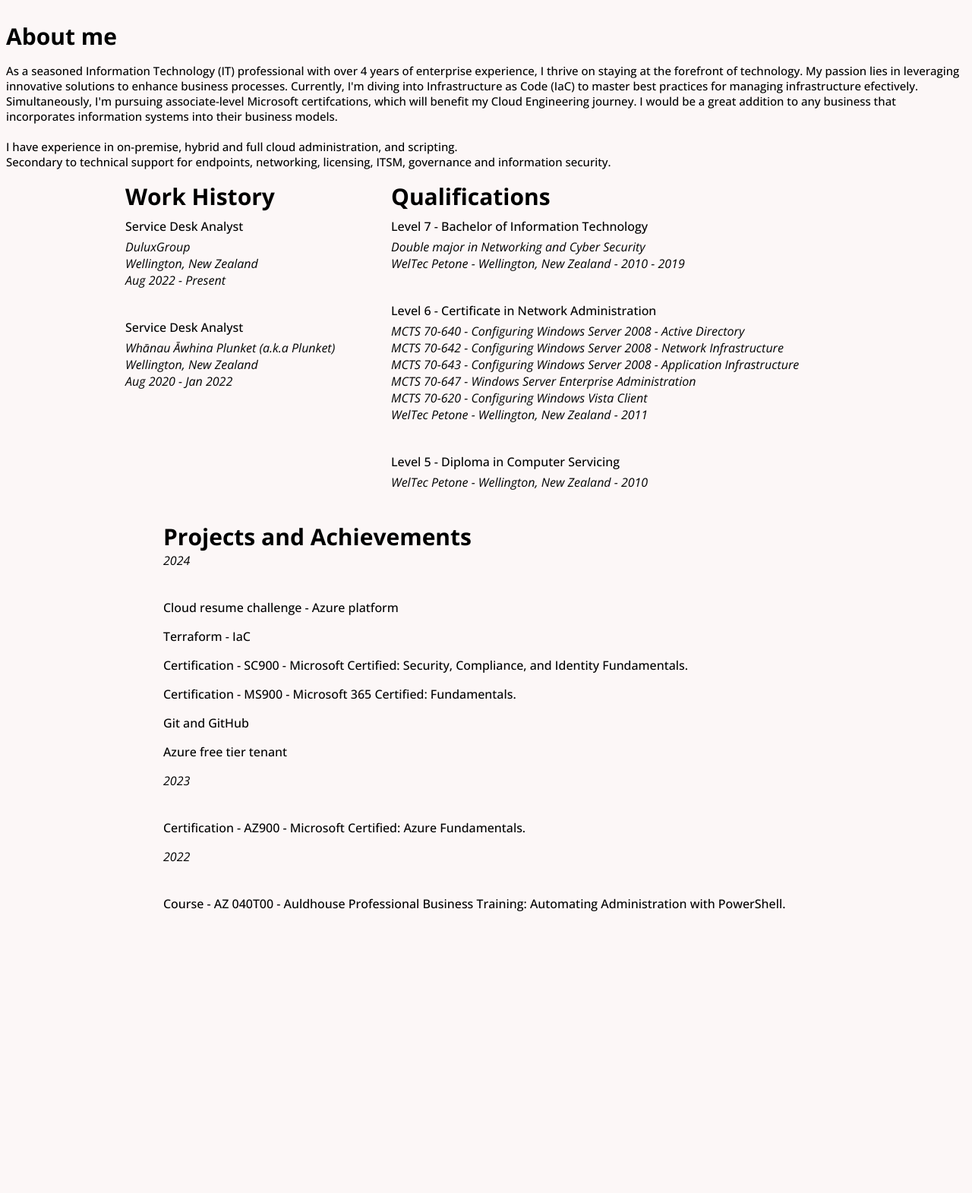
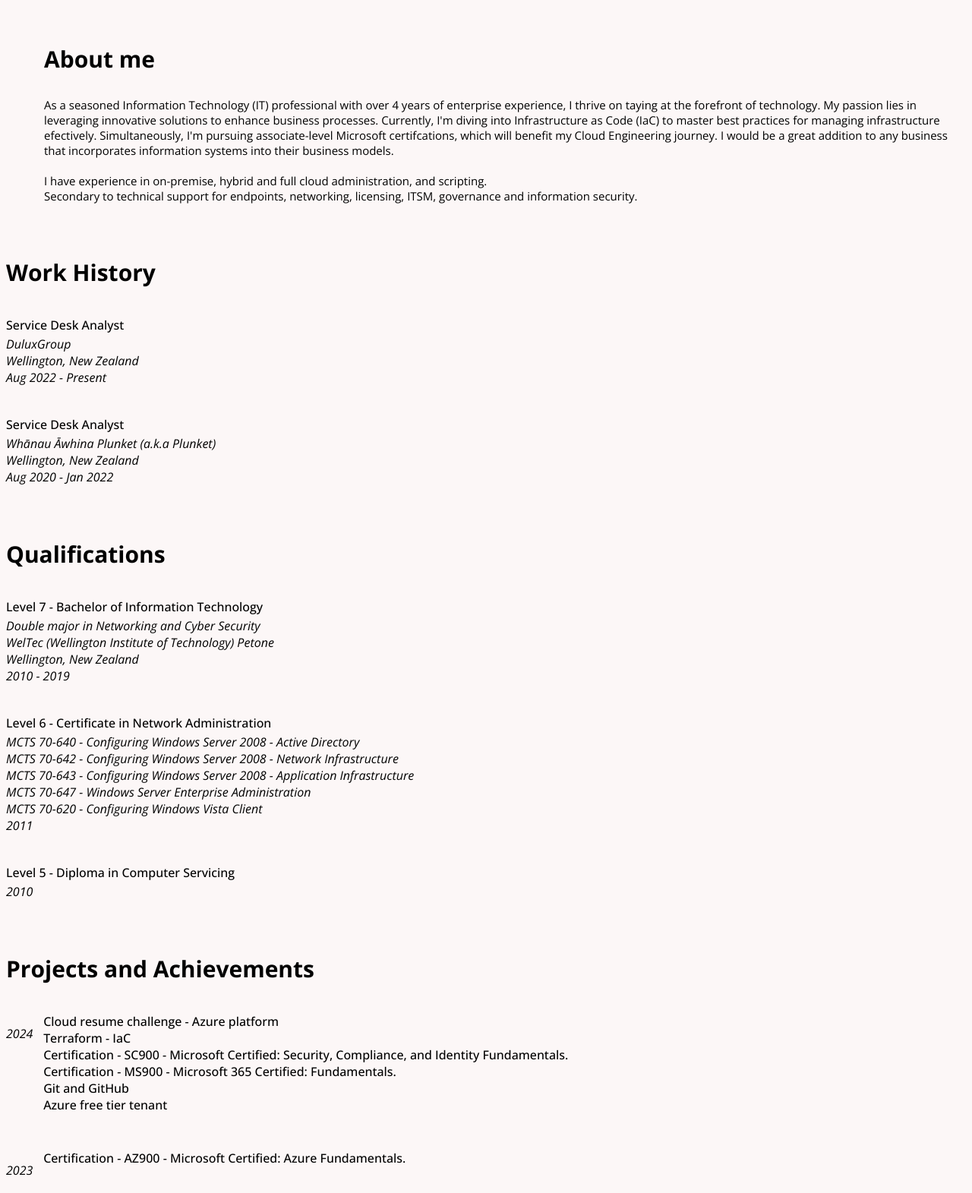
Before and after one commit to Obed213/TF-AZ-CloudResume, a plain HTML site: page index.html in a window 1280 px wide. Shown: the part 380-1951 px from the top of the page at 76% size. Before the commit the page ends 1605 px from the top, so only its background shows below. Drawn offline with nearby package versions, Linux system fonts and the light colour scheme.

Commit message:
local commit
updated index.html and main.css

```diff
--- a/index.html
+++ b/index.html
@@ -1,7 +1,7 @@
 <!DOCTYPE html>
 <html>
   <head>
-    <title>Resume - Obed Medara</title>
+    <title>Obed's Resume</title>
 
     <meta charset="utf-8" />
     <meta name="viewport" content="width=device-width, initial-scale=1, user-scalable=no" />
@@ -15,10 +15,11 @@
     <link rel="stylesheet" href="styles/main.css" />
   </head>
 
+  <!-- ========================= -->
+
   <body>
 
-    <!-- PAGE 1 -->
-    <div class="page1">
+    <section id="personalStatement">
       <p class="Page1Heading">Hi, I'm Obed<p>
       <p>This is my Cloud Resume which I created as part of the Cloud Resume Challenge using the Azure platform.</p>
       <h4>Socials</h4>
@@ -29,29 +30,30 @@
           <a href="https://www.youtube.com/@adonbilivit2136" target="_blank"><i class="fa-brands fa-youtube" style="color: rgb(255, 255, 255)"></i></a>
         </span>
       </ul>
-    </div>
+    </section>
 
+    <!-- ========================= -->
 
-    <!-- PAGE 2 -->
-    <!-- ABOUT ME -->
-    <div>
-      <strong class="sectionTitle">About me</strong>
+    <section id="aboutMe">
+      <P class="sectionTitle">About me</P>
 
-      <div class="page2_personalStatement">
-        <p>As a seasoned Information Technology (IT) professional with over 4 years of enterprise experience, I thrive on staying at the forefront of technology.
-          My passion lies in leveraging innovative solutions to enhance business processes. Currently, I'm diving into Infrastructure as Code (IaC) to master best
-          practices for managing infrastructure efectively. Simultaneously, I'm pursuing associate-level Microsoft certifcations, which will benefit my Cloud
-          Engineering journey. I would be a great addition to any business that incorporates information systems into their business models. <br><br>
-          I have experience in on-premise, hybrid and full cloud administration, and scripting.<br>
-          Secondary to technical support for endpoints, networking, licensing, ITSM, governance and information security.</p>
-      </div>
-    </div>
+      <p class="page2_personalStatement">
+        As a seasoned Information Technology (IT) professional with over 4 years of enterprise experience, I thrive on
+        taying at the forefront of technology. My passion lies in leveraging innovative solutions to enhance business processes. Currently, I'm diving
+        into Infrastructure as Code (IaC) to master best practices for managing infrastructure efectively. Simultaneously, I'm pursuing associate-level
+        Microsoft certifcations, which will benefit my Cloud Engineering journey. I would be a great addition to any business that incorporates
+        information systems into their business models.<br><br>
+        I have experience in on-premise, hybrid and full cloud administration, and scripting.<br>
+        Secondary to technical support for endpoints, networking, licensing, ITSM, governance and information security.
+      </p>
 
+    </section>
 
-    <!-- WORK HISTORY -->
-    <div class="page3">
+    <!-- ========================= -->
+
+    <section id="resume">
       <div class="page3_workhistory">
-        <strong class="sectionTitle">Work History</strong>
+        <P class="sectionTitle">Work History</P>
 
         <div>
           <p class="subHeading">Service Desk Analyst</p>
@@ -64,14 +66,14 @@
         </div>
       </div>
 
+      <!-- ========================= -->
 
-      <!-- QUALIFICATIONS -->
       <div class="page3_qualifications">
-        <strong class="sectionTitle">Qualifications</strong>
+        <P class="sectionTitle">Qualifications</P>
 
         <div>
           <p class="subHeading">Level 7 - Bachelor of Information Technology</p>
-          <p class="italicText">Double major in Networking and Cyber Security<br>WelTec Petone - Wellington, New Zealand - 2010 - 2019</p>
+          <p class="italicText">Double major in Networking and Cyber Security<br>WelTec (Wellington Institute of Technology) Petone<br>Wellington, New Zealand<br>2010 - 2019</p>
         </div>
 
         <div>
@@ -83,42 +85,52 @@
             MCTS 70-643 - Configuring Windows Server 2008 - Application Infrastructure<br>
             MCTS 70-647 - Windows Server Enterprise Administration<br>
             MCTS 70-620 - Configuring Windows Vista Client<br>
-            WelTec Petone - Wellington, New Zealand - 2011
+            2011
           </p>
         </div>
 
         <div>
           <p class="subHeading">Level 5 - Diploma in Computer Servicing</p>
-          <p class="italicText">WelTec Petone - Wellington, New Zealand - 2010</p>
+          <p class="italicText">2010</p>
         </div>
       </div>
 
+      <!-- ========================= -->
 
-      <!-- PROJECTS AND ACHIEVEMENTS -->
       <div class="page3_projectsAndAchievements">
-        <strong class="sectionTitle">Projects and Achievements</strong>
+        <P class="sectionTitle">Projects and Achievements</P>
 
         <div>
-          <p class="italicText">2024</p>
-          <p>Cloud resume challenge - Azure platform</p>
-          <p>Terraform - IaC</p>
-          <p>Certification - SC900 - Microsoft Certified: Security, Compliance, and Identity Fundamentals.</p>
-          <p>Certification - MS900 - Microsoft 365 Certified: Fundamentals.</p>
-          <p>Git and GitHub</p>
-          <p>Azure free tier tenant</p>
+          <div class="page3_year">
+            <p>2024</p>
+          </div>
+
+          <p class="page3_projects">Cloud resume challenge - Azure platform<br>
+            Terraform - IaC<br>
+            Certification - SC900 - Microsoft Certified: Security, Compliance, and Identity Fundamentals.<br>
+            Certification - MS900 - Microsoft 365 Certified: Fundamentals.<br>
+            Git and GitHub<br>
+            Azure free tier tenant<br>
+          </p>
         </div>
 
         <div>
-          <p class="italicText">2023</p>
-          <p>Certification - AZ900 - Microsoft Certified: Azure Fundamentals.</p>
+          <div class="page3_year">
+            <p>2023</p>
+          </div>
+
+          <p class="page3_projects">Certification - AZ900 - Microsoft Certified: Azure Fundamentals.</p>
         </div>
 
         <div>
-          <p class="italicText">2022</p>
-          <p>Course - AZ 040T00 - Auldhouse Professional Business Training: Automating Administration with PowerShell.</p>
+          <div class="page3_year">
+            <p>2022</p>
+          </div>
+
+          <p class="page3_projects">Course - AZ 040T00 - Auldhouse Professional Business Training: Automating Administration with PowerShell.</p>
         </div>
       </div>
-    </div>
+    </section>
 
   </body>
 
--- a/styles/main.css
+++ b/styles/main.css
@@ -1,3 +1,6 @@
+/*====================*/
+/*---- GLOBAL CSS ----*/
+/*====================*/
 body {
   font-family: "Open Sans", Verdana, sans-serif;
   font-optical-sizing: auto;
@@ -12,8 +15,6 @@ body {
   font-size: 50px;
 }
 
-
-
 .italicText {
   font-style: italic;
   font-weight:100;
@@ -21,10 +22,16 @@ body {
   margin-bottom: 40px;
 }
 
+.sectionTitle{
+  font-size: 30px;
+  font-weight: bold;
+  display: inline-block;
+}
 
-
+/*====================*/
 /*---- PAGE 1 CSS ----*/
-.page1 {
+/*====================*/
+#personalStatement {
   margin-top: 50px;
   margin-bottom: 50px;
   font-weight: bold;
@@ -41,27 +48,36 @@ body {
     "wdth" 100;
 }
 
+/*====================*/
+/*---- PAGE 2 CSS ----*/
+/*====================*/
+#aboutMe {
+  vertical-align: middle;
+  padding-left: 50px;
 
-/*---- PAGE 2 CSS ----*/
-.page2_personalStatement {
-  font-size: 15px;
 }
 
 
-/*---- PAGE 3 CSS ----*/
-.page3 {
-  display: flex;
-  flex-wrap: wrap;
-  justify-content: center;
+.page2_personalStatement {
+  font-size: 15px;
+  font-weight: 400;
+  margin-top: 0px;
+  margin-bottom: 40px;
+  display: inline-block;
 }
 
-.sectionTitle{
-  font-size: 30px;
+/*====================*/
+/*---- PAGE 3 CSS ----*/
+/*====================*/
+#resume {
 }
+
+
 
 .subHeading {
   margin-top: 8px;
-  margin-bottom: 5px;
+  margin-bottom: 3px;
+  font-weight: 500;
 }
 
 .subText {
@@ -70,22 +86,45 @@ body {
 
 .page3_workhistory {
   width: 300px;
-  display: inline-block;
   vertical-align: top;
   margin-right: 50px;
 }
 
-
-
 .page3_qualifications {
   width: 550px;
-  display: inline-block;
   vertical-align: top;
   margin-right: 50px;
 }
 
 .page3_projectsAndAchievements {
   width: 850px;
-  display: inline-block;
   vertical-align: top;
 }
+
+.page3_year {
+  display: inline-block;
+  width: 45px;
+  vertical-align: top;
+  margin-top: 8px;
+  font-style: italic;
+  font-weight:100;
+}
+
+.page3_projects {
+  display: inline-block;
+  width: 800px;
+  vertical-align: top;
+  margin-top: 8px;
+  margin-bottom: 40px;
+  font-weight: 500;
+}
+
+
+
+
+
+.random {
+border-style: solid;
+border-color: black;
+border-width: 1px;
+}
```
